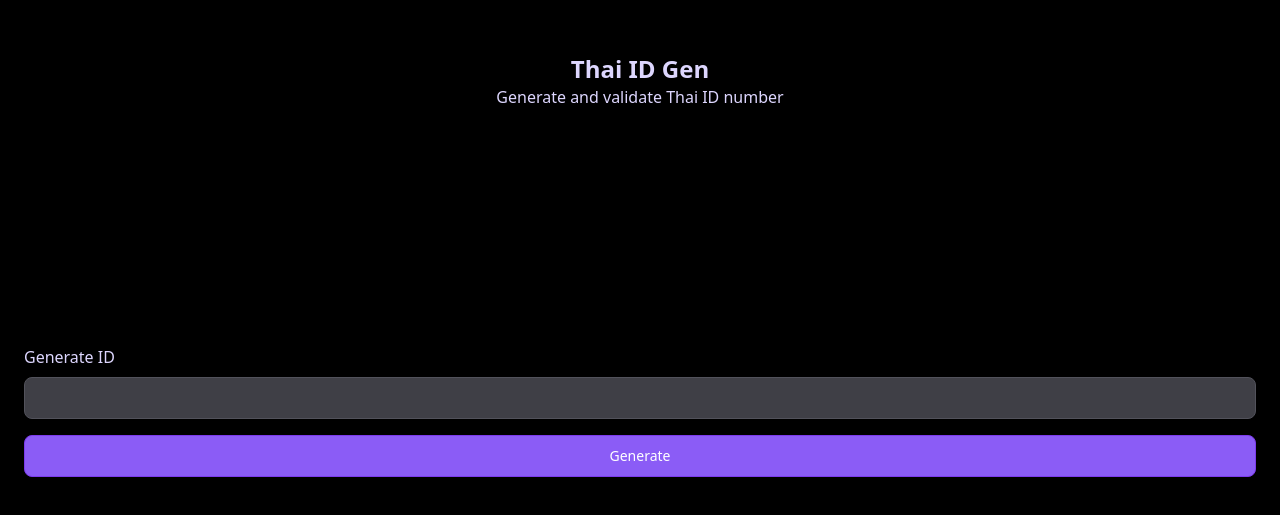
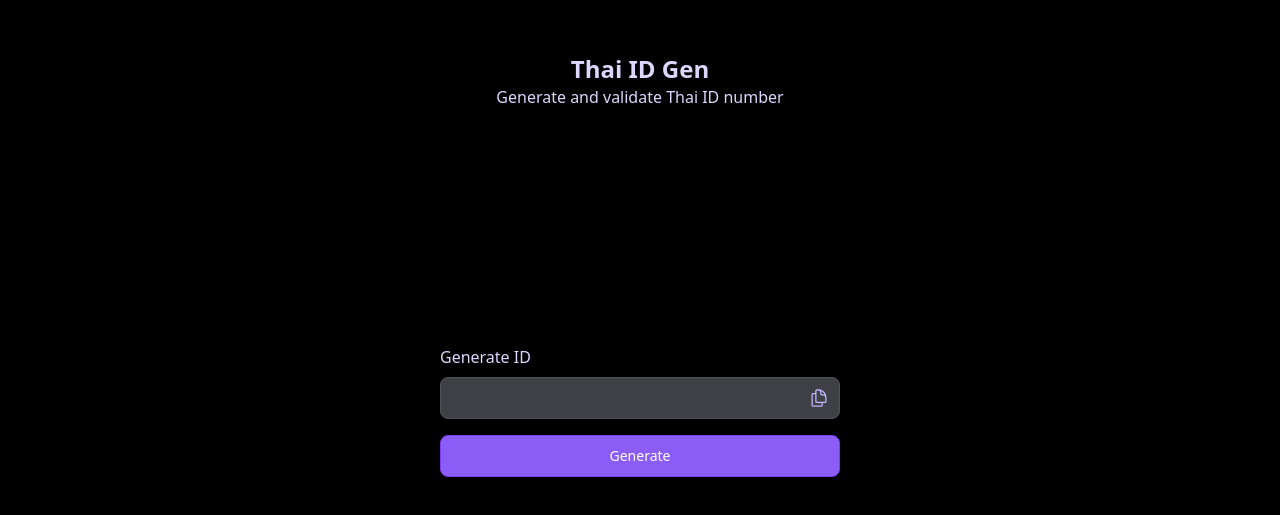
Before and after one commit to imekachi/thai-id-gen, a Svelte app: page / in a window 1280 px wide. Shown: the part 159-674 px from the top of the page. Built offline with nearby package versions, Linux system fonts and the light colour scheme.

Commit message:
feat: add max-width for large screen

```diff
--- a/src/App.svelte
+++ b/src/App.svelte
@@ -7,7 +7,7 @@
   }
 </script>
 
-<main>
+<main class="max-w-md mx-auto">
   <div
     class="h-[60dvh] grid place-content-center text-center text-violet-200 p-4"
   >
@@ -29,6 +29,25 @@
           value={generatedId}
           readonly
         />
+        <button
+          type="button"
+          class="text-violet-300 m-1 px-1.5 hover:text-violet-100 hover:bg-zinc-500 hover:rounded-lg hover:border-zinc-500"
+        >
+          <svg
+            xmlns="http://www.w3.org/2000/svg"
+            fill="none"
+            viewBox="0 0 24 24"
+            stroke-width="1.5"
+            stroke="currentColor"
+            class="w-5 h-5"
+          >
+            <path
+              stroke-linecap="round"
+              stroke-linejoin="round"
+              d="M15.75 17.25v3.375c0 .621-.504 1.125-1.125 1.125h-9.75a1.125 1.125 0 0 1-1.125-1.125V7.875c0-.621.504-1.125 1.125-1.125H6.75a9.06 9.06 0 0 1 1.5.124m7.5 10.376h3.375c.621 0 1.125-.504 1.125-1.125V11.25c0-4.46-3.243-8.161-7.5-8.876a9.06 9.06 0 0 0-1.5-.124H9.375c-.621 0-1.125.504-1.125 1.125v3.5m7.5 10.375H9.375a1.125 1.125 0 0 1-1.125-1.125v-9.25m12 6.625v-1.875a3.375 3.375 0 0 0-3.375-3.375h-1.5a1.125 1.125 0 0 1-1.125-1.125v-1.5a3.375 3.375 0 0 0-3.375-3.375H9.75"
+            />
+          </svg>
+        </button>
       </div>
       <button
         type="submit"
```
